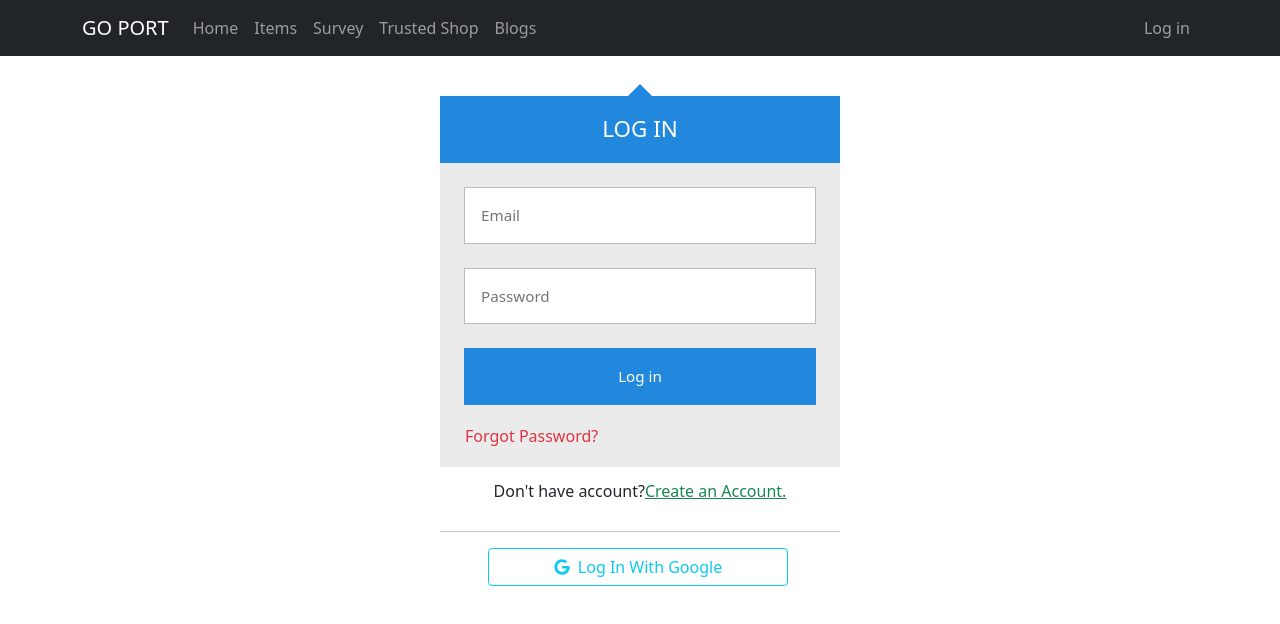
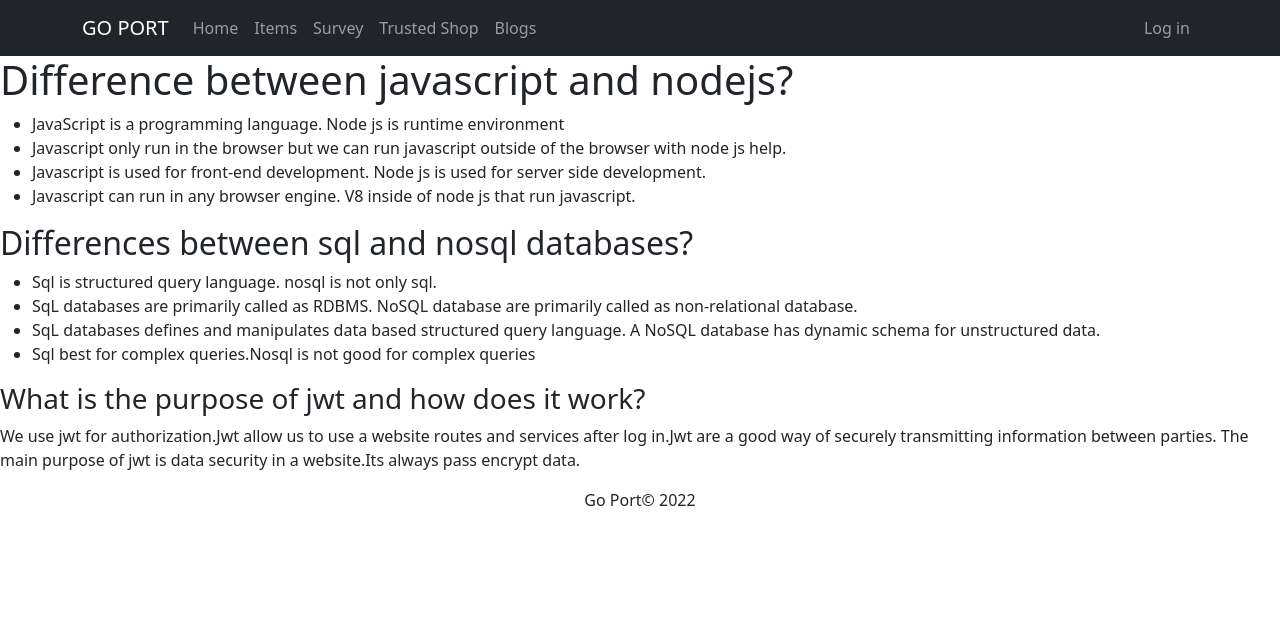
Before and after one commit to fahad09fahim/go-port-client, a React (Create React App) app: page /blogs in a window 1280 px wide. Before the commit this address led to /login. Shown: the top 624 px of the page. Built offline with nearby package versions, Linux system fonts and the light colour scheme; no server answers.

Commit message:
blogs and footer done

```diff
--- a/src/App.js
+++ b/src/App.js
@@ -9,13 +9,14 @@ import TrustedShop from "./Component/Pages/Home/TrustedShop/TrustedShop";
 import Login from "./Component/Pages/Login/Login/Login";
 import Registration from "./Component/Pages/Login/Registration/Registration";
 import RequireAuth from "./Component/Pages/Login/RequireAuth/RequireAuth";
+import Footer from "./Component/Pages/Shared/Footer/Footer";
 import Header from "./Component/Pages/Shared/Header/Header";
 import NotFound from "./Component/Pages/Shared/NotFound/NotFound";
 
 function App() {
   return (
     <div>
-      <Header></Header>
+      <Header />
       <Routes>
         <Route path="/" element={<Home />} />
         <Route path="/items" element={<Items />} />
@@ -36,18 +37,12 @@ function App() {
             </RequireAuth>
           }
         />
-        <Route
-          path="/blogs"
-          element={
-            <RequireAuth>
-              <Blogs />
-            </RequireAuth>
-          }
-        />
+        <Route path="/blogs" element={<Blogs />} />
         <Route path="/login" element={<Login />} />
         <Route path="/registration" element={<Registration />} />
         <Route path="*" element={<NotFound />} />
       </Routes>
+      <Footer />
     </div>
   );
 }
--- a/src/Component/Pages/Home/Blogs/Blogs.js
+++ b/src/Component/Pages/Home/Blogs/Blogs.js
@@ -3,7 +3,46 @@ import React from "react";
 const Blogs = () => {
   return (
     <div>
-      <h1>this is from blogs</h1>
+      <h1>Difference between javascript and nodejs?</h1>
+      <ul>
+        <li>
+          JavaScript is a programming language. Node js is runtime environment
+        </li>
+        <li>
+          Javascript only run in the browser but we can run javascript outside
+          of the browser with node js help.
+        </li>
+        <li>
+          Javascript is used for front-end development. Node js is used for
+          server side development.
+        </li>
+        <li>
+          Javascript can run in any browser engine. V8 inside of node js that
+          run javascript.
+        </li>
+      </ul>
+      <h2> Differences between sql and nosql databases?</h2>
+      <ul>
+        <li>Sql is structured query language. nosql is not only sql.</li>
+        <li>
+          SqL databases are primarily called as RDBMS. NoSQL database are
+          primarily called as non-relational database.
+        </li>
+        <li>
+          SqL databases defines and manipulates data based structured query
+          language. A NoSQL database has dynamic schema for unstructured data.
+        </li>
+        <li>
+          Sql best for complex queries.Nosql is not good for complex queries
+        </li>
+      </ul>
+      <h3> What is the purpose of jwt and how does it work?</h3>
+      <p>
+        We use jwt for authorization.Jwt allow us to use a website routes and
+        services after log in.Jwt are a good way of securely transmitting
+        information between parties. The main purpose of jwt is data security in
+        a website.Its always pass encrypt data.
+      </p>
     </div>
   );
 };
--- a/src/Component/Pages/Shared/Footer/Footer.js
+++ b/src/Component/Pages/Shared/Footer/Footer.js
@@ -1,7 +1,15 @@
 import React from "react";
 
 const Footer = () => {
-  return <div></div>;
+  const today = new Date();
+  const year = today.getFullYear();
+  return (
+    <div>
+      <footer className="mt-2 text-center">
+        <p>Go Port© {year}</p>
+      </footer>
+    </div>
+  );
 };
 
 export default Footer;
```
Also changed, not shown: firebase.json (added), 1 other file (tests, documents, lock files or other folders).
